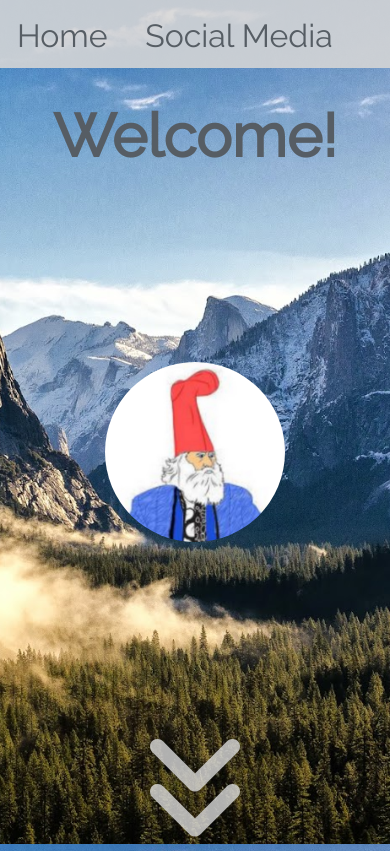
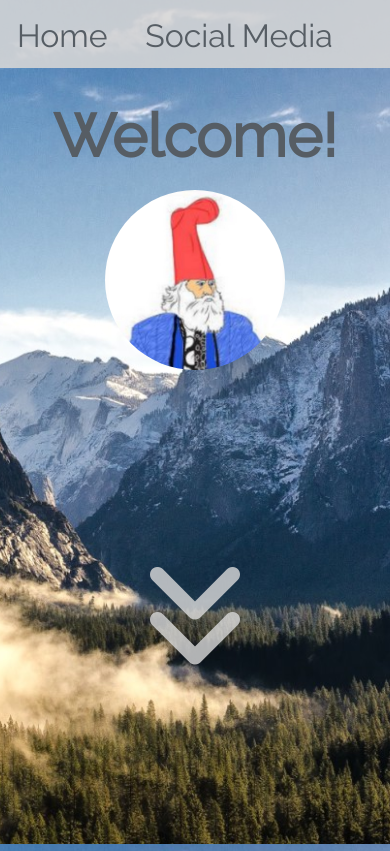
Before and after one commit to LevinFaber/dumbledumb.github.io, a plain HTML site: page index.html in a window 390 px wide. Shown: the top 851 px of the page. Drawn offline with nearby package versions, Linux system fonts and the light colour scheme; a web font is replaced by a local one.

Commit message:
responsive background images

```diff
--- a/index.html
+++ b/index.html
@@ -23,7 +23,7 @@
     <section id="home">
             <h1>Welcome!</h1>
             <a href="socialmedia"><img src="./assets/dumbledumb.jpg" alt="Dumbledumb" class="bild" onmouseover="hover(this);" onmouseout="unhover(this);"></a>
-            <a href="#socialspacer"><i class="fa fa-angle-double-down fa-3x"></i></a>
+            <a href="#socialspacer"><i class="fa fa-angle-double-down fa-3x scrd"></i></a>
     </section>
     <div id="socialspacer">
             <a href="#home"><i class="fa fa-angle-double-up fa-3x"></i></a>
--- a/style/style.css
+++ b/style/style.css
@@ -2,9 +2,10 @@
     font-family: 'Raleway', sans-serif;
     color: #565D64;
     background-image: none;
+    box-sizing: border-box;
 }
 #background {
-    background-image: url("/assets/background.jpg");
+    background-image: url("/assets/backgroundmedium.jpg");
     background-repeat: no-repeat;
     background-position-x: center;
     background-attachment: fixed;
@@ -18,7 +19,7 @@ body {
 
 #home{
 
-    height: 88vh;
+    height: 100vh;
     font-size: 250%;
     text-align: center;
     padding-top: 12vh;
@@ -29,7 +30,7 @@ body {
     margin: auto;
     padding: 4vh 1vh;
     height: auto;
-    min-height: 88vh;
+    min-height: 100vh;
     width: 90%;
     background-color: rgba(214, 214, 214, 0.89);
     border-radius: 1vh;
@@ -48,8 +49,8 @@ img{
     margin-right: auto;
 }
 img.bild{
-    width: 180px;
-    height: 180px;
+    width: 200px;
+    height: 200px;
     padding: 10px;
     border-radius: 50%;
 }
@@ -77,7 +78,7 @@ li {
 }
 a {
     text-decoration: none;
-    margin-top: auto;
+    margin-bottom: auto;
 }
 div {
     width: auto;
@@ -100,7 +101,7 @@ nav{
     font-size: 270%;
     display: inline;
     float: right;
-    padding: 20px;
+    padding: 2vh;
 }
 
 div.channel {
@@ -123,3 +124,11 @@ div.wrapper {
     display: block;
 
 }
+.scrd {
+    margin-top: auto;
+}
+@media screen and (min-width: 1548px){
+    #background{
+        background-image: url("/assets/backgroundlarge.jpg");
+    }
+}
```
Also changed, not shown: assets/background.jpg (deleted), assets/backgroundlarge.jpg (added), assets/backgroundmedium.jpg (added), assets/backgroundsmall.jpg (added).
